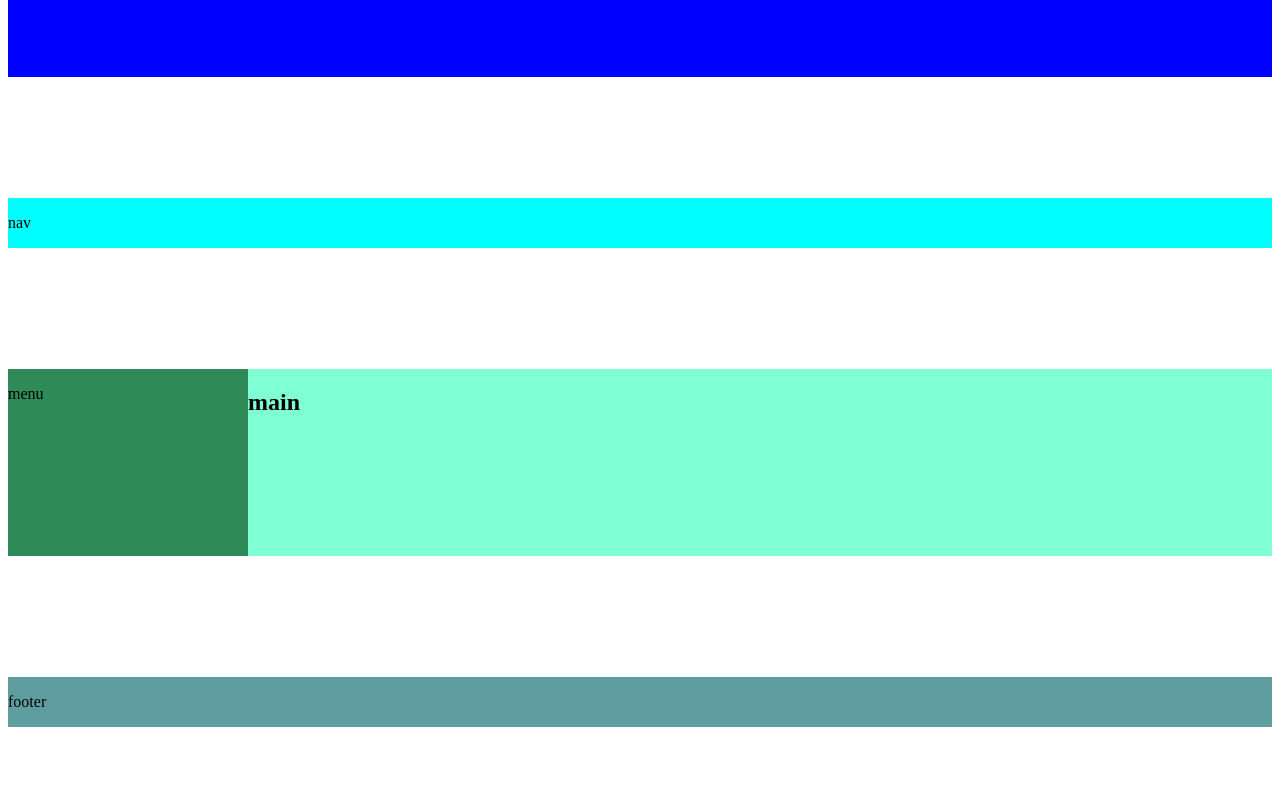
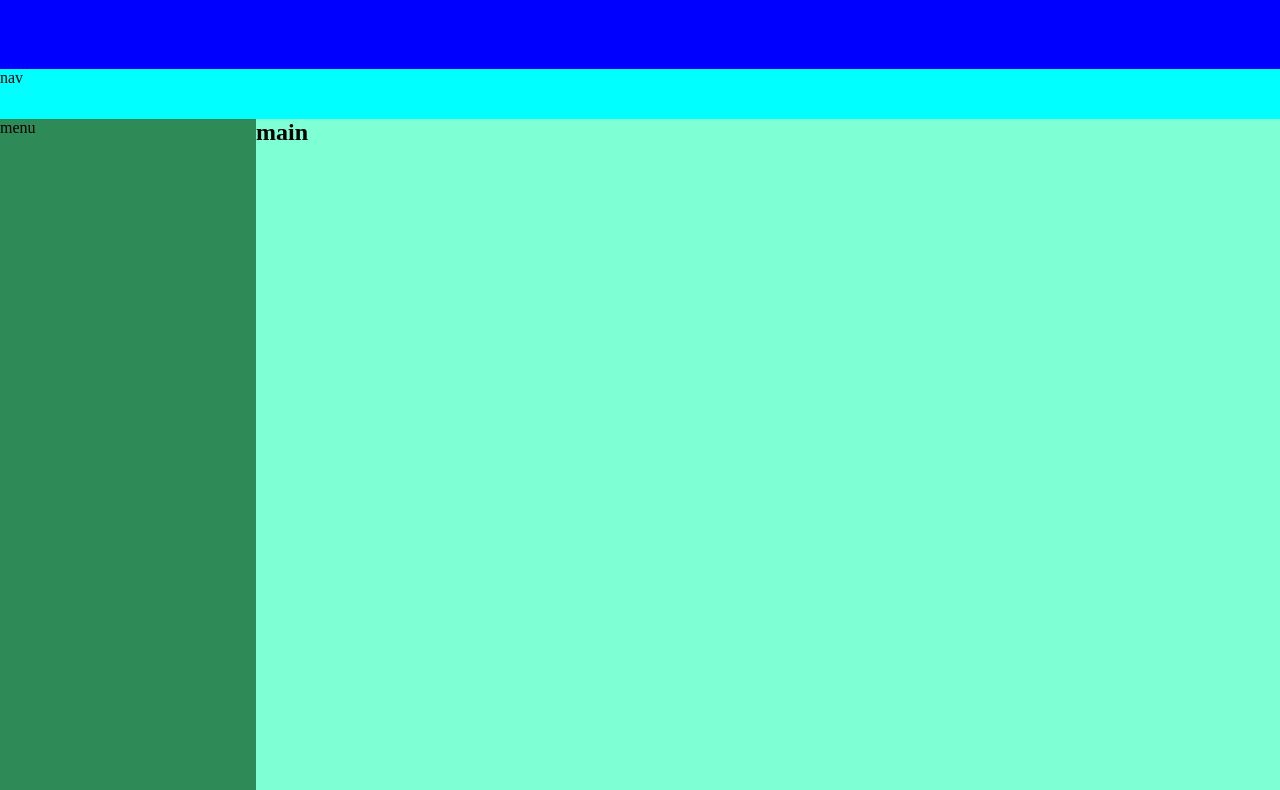
Before and after one commit to cruzortiz99/express-typescript-training, a website: page static/04-static-resources/index.html in a window 1280 px wide. Shown: the part 81-871 px from the top of the page. Before the commit the page ends 816 px from the top, so only its background shows below. Drawn offline with Linux system fonts and the light colour scheme.

Commit message:
css done

```diff
--- a/static/04-static-resources/public/css/main.css
+++ b/static/04-static-resources/public/css/main.css
@@ -1,5 +1,7 @@
 * {
   box-sizing: border-box;
+  padding: 0px;
+  margin: 0px;
 }
 .content-layout {
   display: grid;
@@ -9,6 +11,7 @@
     'mn cn'
     'ft ft';
   grid-template-columns: auto 80vw;
+  grid-template-rows: 150px 50px 100% 50px;
   min-height: 100vh;
 }
 .content-header {
```
